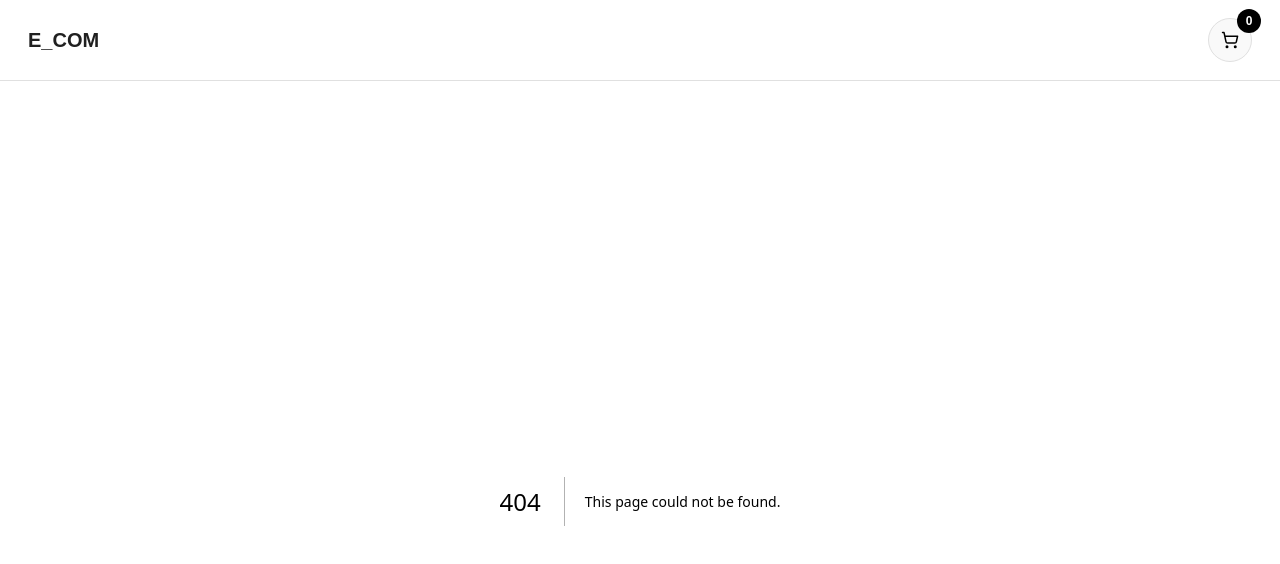
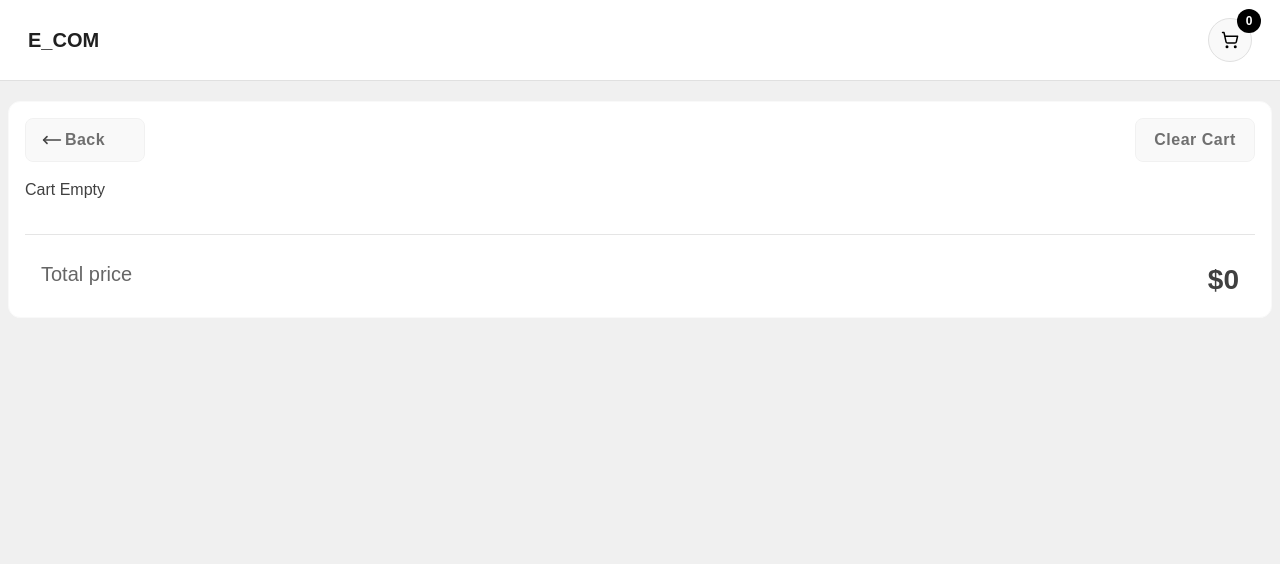
Before and after one commit to abhishek98s/E-COMMERCE-PAYMENT-FRONTEND, a Next.js app: page /cart in a window 1280 px wide. Before the commit this address had no page. Shown: the top 564 px of the page. Built offline with nearby package versions, Linux system fonts and the light colour scheme.

Commit message:
feat: cart page

```diff
--- /dev/null
+++ b/src/app/cart/page.tsx
@@ -0,0 +1,57 @@
+'use client';
+
+import { useContext, useMemo } from 'react';
+import { CartContext } from '@/shared/context/cart.context';
+import { ICart } from '@/shared/types/cart.types';
+import CartItem from '@/features/cart/components/cart-item';
+import Button from '@/shared/components/button';
+
+const CartPage = () => {
+  const { cart, setQuantity, deleteCartItem, clearCart } =
+    useContext(CartContext);
+
+  const totalPrice = useMemo(() => {
+    return cart.reduce((a, b) => a + b.price * b.quantity, 0);
+  }, [cart]);
+
+  return (
+    <div className="cart-page bg-neutral-0 border-neutral-50 rounded-[12px] p-4">
+      <div className="flex justify-between mb-4">
+        <Button
+          link="/"
+          value="Back"
+          btnType="secondary"
+          iconPath="/icons/arrow-left.svg"
+          className="max-w-[120px]"
+        />
+
+        <Button
+          clickFunc={clearCart}
+          value="Clear Cart"
+          btnType="secondary"
+          className="max-w-[120px]"
+        />
+      </div>
+
+      {!cart.length && <div className="">Cart Empty</div>}
+      <ul>
+        {cart.length > 0 &&
+          cart.map((c: ICart) => (
+            <CartItem
+              setQuantity={setQuantity}
+              deleteCartItem={deleteCartItem}
+              key={c.id}
+              cartItem={c}
+            />
+          ))}
+      </ul>
+
+      <div className="flex justify-between px-[16px] pt-[24px] mt-[32px] border-t-neutral-200 border border-l-0 border-r-0 border-b-0">
+        <div className="text-[20px] opacity-80">Total price</div>
+        <div className="text-[28px] font-bold total-price">${totalPrice}</div>
+      </div>
+    </div>
+  );
+};
+
+export default CartPage;
--- /dev/null
+++ b/src/features/cart/components/cart-item/index.tsx
@@ -0,0 +1,59 @@
+import ImageWrapper from '@/shared/components/img-wrapper/img-wrapper.component';
+import { ICart } from '@/shared/types/cart.types';
+
+type CartItemProps = {
+  cartItem: ICart;
+  setQuantity: (num: number, cartItem: number) => void;
+  deleteCartItem: (cartItem: number) => void;
+};
+
+const CartItem = ({ cartItem, setQuantity, deleteCartItem }: CartItemProps) => {
+  return (
+    <li key={cartItem.id} className="relative">
+      <div className="absolute top-2 right-2">
+        <button
+          onClick={() => deleteCartItem(cartItem.id)}
+          className="size-[40px] flex-center rounded-full border-neutral-100 bg-neutral-50"
+        >
+          <ImageWrapper
+            path={'/icons/close.svg'}
+            className="max-w-[24px] opacity-80"
+          />
+        </button>
+      </div>
+
+      <div className="flex gap-[12px] p-2">
+        <ImageWrapper
+          path={cartItem.image}
+          className="max-w-[150px] border-neutral-100 p-2 aspect-[1.5] rounded-[8px]"
+        />
+
+        <div className="info">
+          <div className="text-[18px] font-bold">{cartItem.title}</div>
+          <div className="text-[16px] ">${cartItem.price}</div>
+
+          <div className="flex items-center gap-[8px] mt-3">
+            <button
+              onClick={() => setQuantity(-1, cartItem.id)}
+              className="size-[40px] flex-center bg-neutral-0 border-neutral-100  font-bold text-neutral-700 rounded-[8px] p-2"
+            >
+              -
+            </button>
+
+            <div className="size-[40px] flex-center bg-neutral-0 border-neutral-100 shadow-sm font-bold text-neutral-700 rounded-[8px] p-2">
+              {cartItem.quantity}
+            </div>
+            <button
+              onClick={() => setQuantity(1, cartItem.id)}
+              className="size-[40px] flex-center bg-neutral-0 border-neutral-100 font-bold text-neutral-700 rounded-[8px] p-2"
+            >
+              +
+            </button>
+          </div>
+        </div>
+      </div>
+    </li>
+  );
+};
+
+export default CartItem;
--- a/src/shared/styles/_override.scss
+++ b/src/shared/styles/_override.scss
@@ -51,6 +51,10 @@ a[type="button"] {
 	&:focus-within {
 		opacity: 0.9;
 	}
+}
+
+button {
+	cursor: pointer;
 }
 
 input {
--- /dev/null
+++ b/src/shared/types/cart.types.ts
@@ -0,0 +1,5 @@
+import { IProduct } from './products.types';
+
+export type ICart = Pick<IProduct, 'id' | 'title' | 'price' | 'image'> & {
+  quantity: number;
+};
```
Also changed, not shown: public/icons/close.svg (added), src/features/cart/index.tsx (added).
